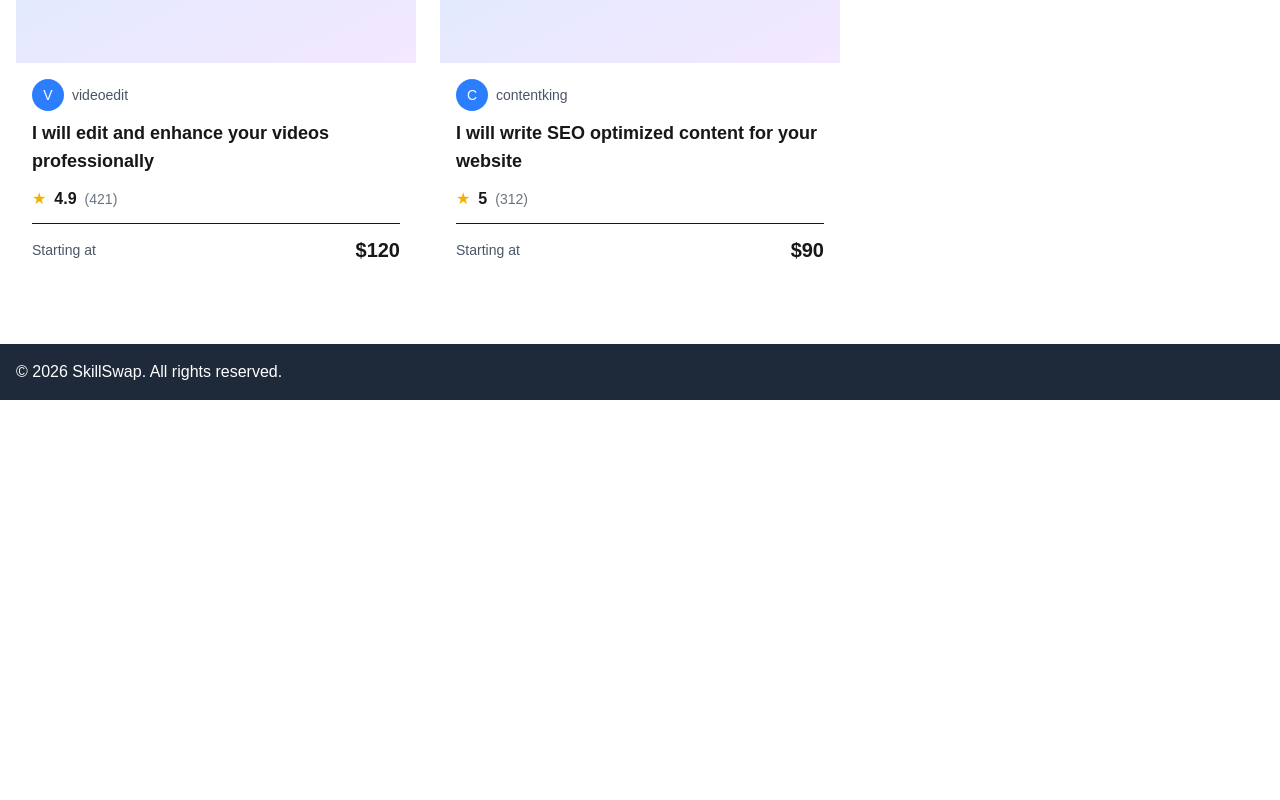
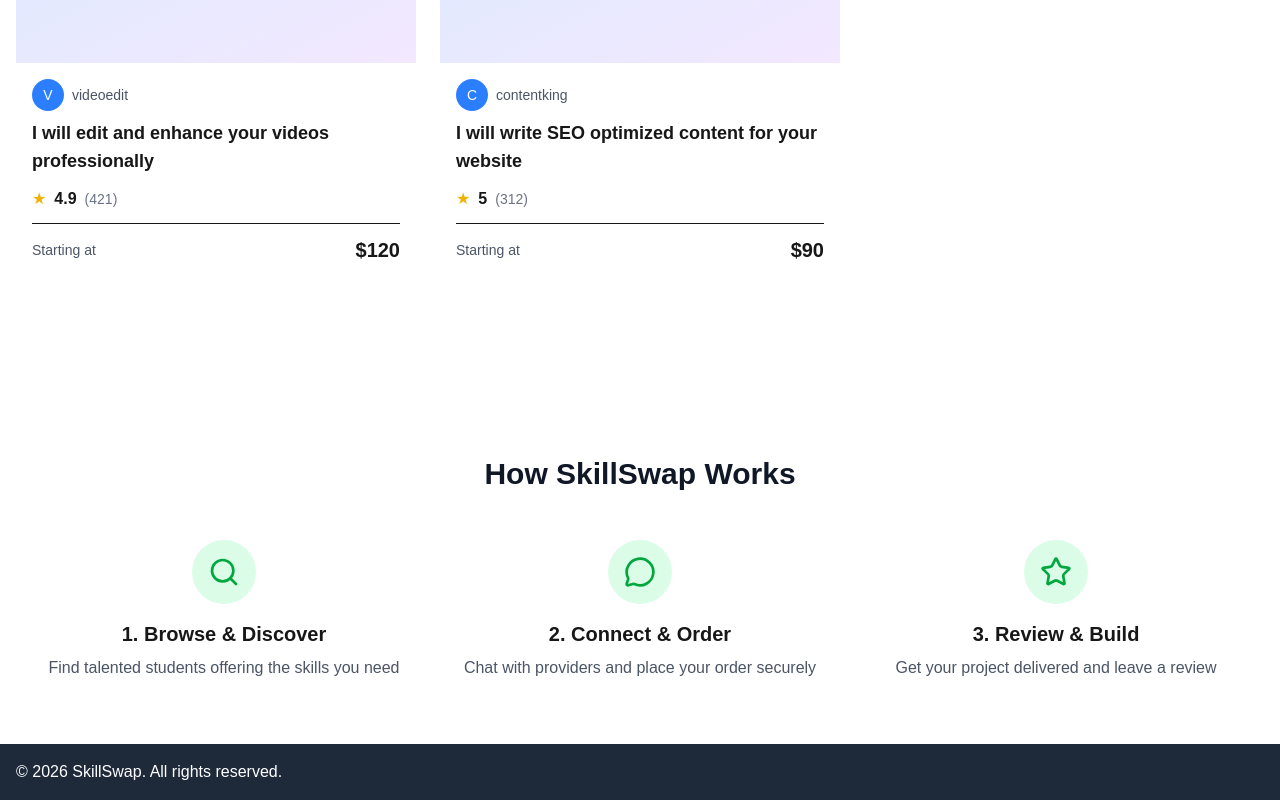
Before and after one commit to PratikPant01/SkillSwap, a Next.js app in the folder skillswap-frontend/: page / in a window 1280 px wide. Shown: the part 1716-2516 px from the top of the page. Before the commit the page ends 2116 px from the top, so only its background shows below. Built offline with nearby package versions, Linux system fonts and the light colour scheme.

Commit message:
local work

```diff
--- a/skillswap-frontend/app/auth/login/page.tsx
+++ b/skillswap-frontend/app/auth/login/page.tsx
@@ -1,10 +1,12 @@
 export default function LoginPage() {
   return (
     <div>
+      <div className="justify-center items-center flex-col">
       <h2>Login</h2>
       <input placeholder="Email" />
       <input placeholder="Password" type="password" />
       <button>Login</button>
     </div>
+    </div>
   );
 }
--- a/skillswap-frontend/app/page.tsx
+++ b/skillswap-frontend/app/page.tsx
@@ -1,6 +1,7 @@
 import Categories from "@/component/categories";
 import FeaturedService from "@/component/featuredsevice";
 import Hero from "@/component/hero";
+import HowItWorks from "@/component/howitworks";
 
 
 export default function Home() {
@@ -9,6 +10,7 @@
       <Hero />
       <Categories />
       <FeaturedService />
+      <HowItWorks/>
     </div>
   );
 }
--- a/skillswap-frontend/app/profile/page.tsx
+++ b/skillswap-frontend/app/profile/page.tsx
@@ -0,0 +1,7 @@
+import React from 'react'
+
+export default function page() {
+  return (
+    <div>page</div>
+  )
+}
--- a/skillswap-frontend/component/howitworks.tsx
+++ b/skillswap-frontend/component/howitworks.tsx
@@ -0,0 +1,35 @@
+import React from 'react'
+
+import { Search,  MessageCircle, Star } from 'lucide-react';
+export default function HowItWorks() {
+  return (
+   <div className="bg-white py-16 mt-12">
+        <div className="max-w-7xl mx-auto px-4 sm:px-6 lg:px-8">
+          <h2 className="text-3xl font-bold text-center text-gray-900 mb-12">How SkillSwap Works</h2>
+          <div className="grid md:grid-cols-3 gap-8">
+            <div className="text-center">
+              <div className="w-16 h-16 bg-green-100 rounded-full flex items-center justify-center mx-auto mb-4">
+                <Search className="w-8 h-8 text-green-600" />
+              </div>
+              <h3 className="text-xl font-bold mb-2">1. Browse & Discover</h3>
+              <p className="text-gray-600">Find talented students offering the skills you need</p>
+            </div>
+            <div className="text-center">
+              <div className="w-16 h-16 bg-green-100 rounded-full flex items-center justify-center mx-auto mb-4">
+                <MessageCircle className="w-8 h-8 text-green-600" />
+              </div>
+              <h3 className="text-xl font-bold mb-2">2. Connect & Order</h3>
+              <p className="text-gray-600">Chat with providers and place your order securely</p>
+            </div>
+            <div className="text-center">
+              <div className="w-16 h-16 bg-green-100 rounded-full flex items-center justify-center mx-auto mb-4">
+                <Star className="w-8 h-8 text-green-600" />
+              </div>
+              <h3 className="text-xl font-bold mb-2">3. Review & Build</h3>
+              <p className="text-gray-600">Get your project delivered and leave a review</p>
+            </div>
+          </div>
+        </div>
+      </div>
+  )
+}
--- a/skillswap-frontend/component/navbar.tsx
+++ b/skillswap-frontend/component/navbar.tsx
@@ -5,7 +5,8 @@
     <nav>
       <Link href="/">Home</Link> |{" "}
       <Link href="/skills">Skills</Link> |{" "}
-      <Link href="/auth/login">Login</Link>
+      <Link href="/auth/login">Login</Link>| {" "}
+      <Link href="/profile">Profile</Link>
     </nav>
   );
 }
```
